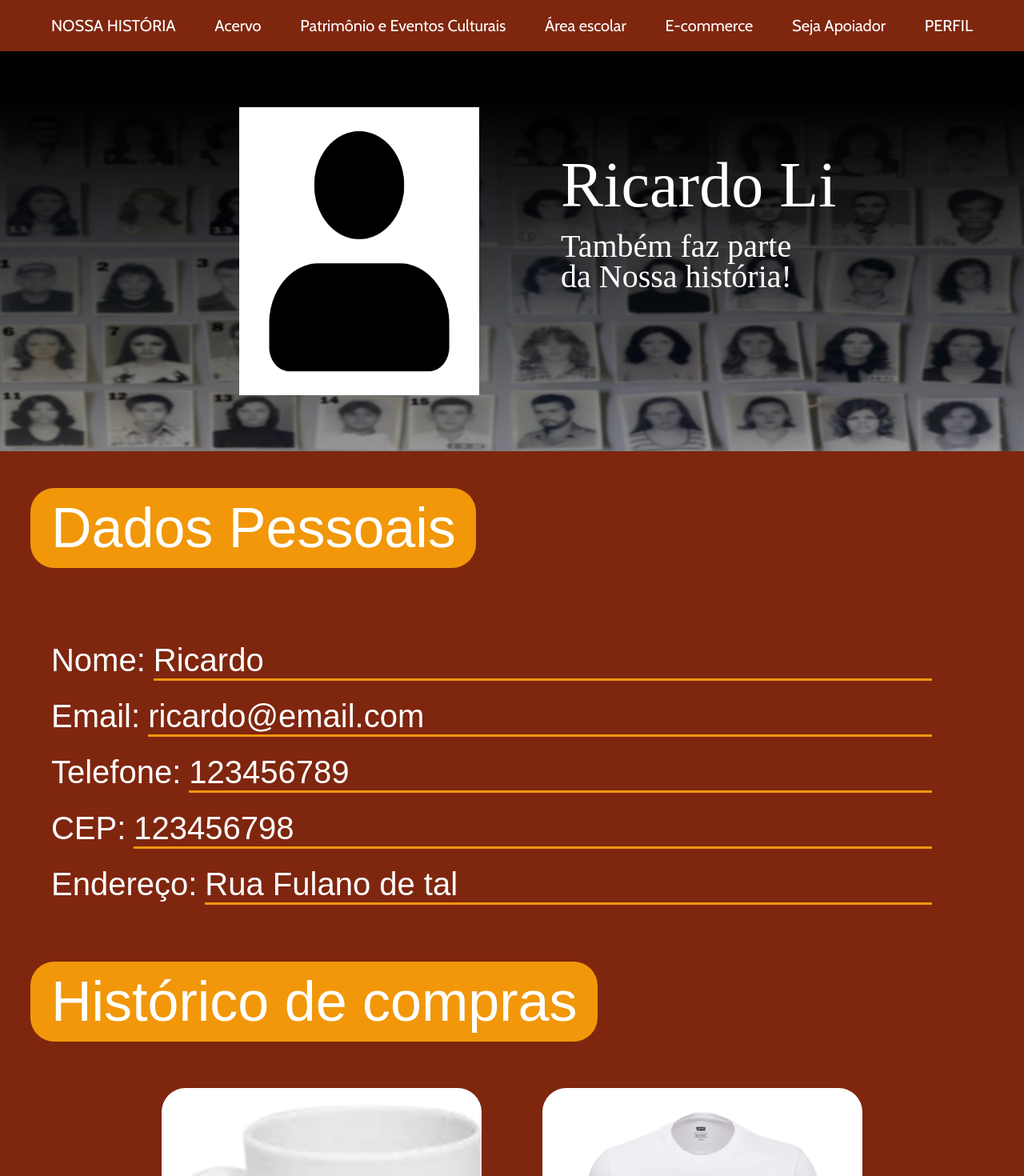
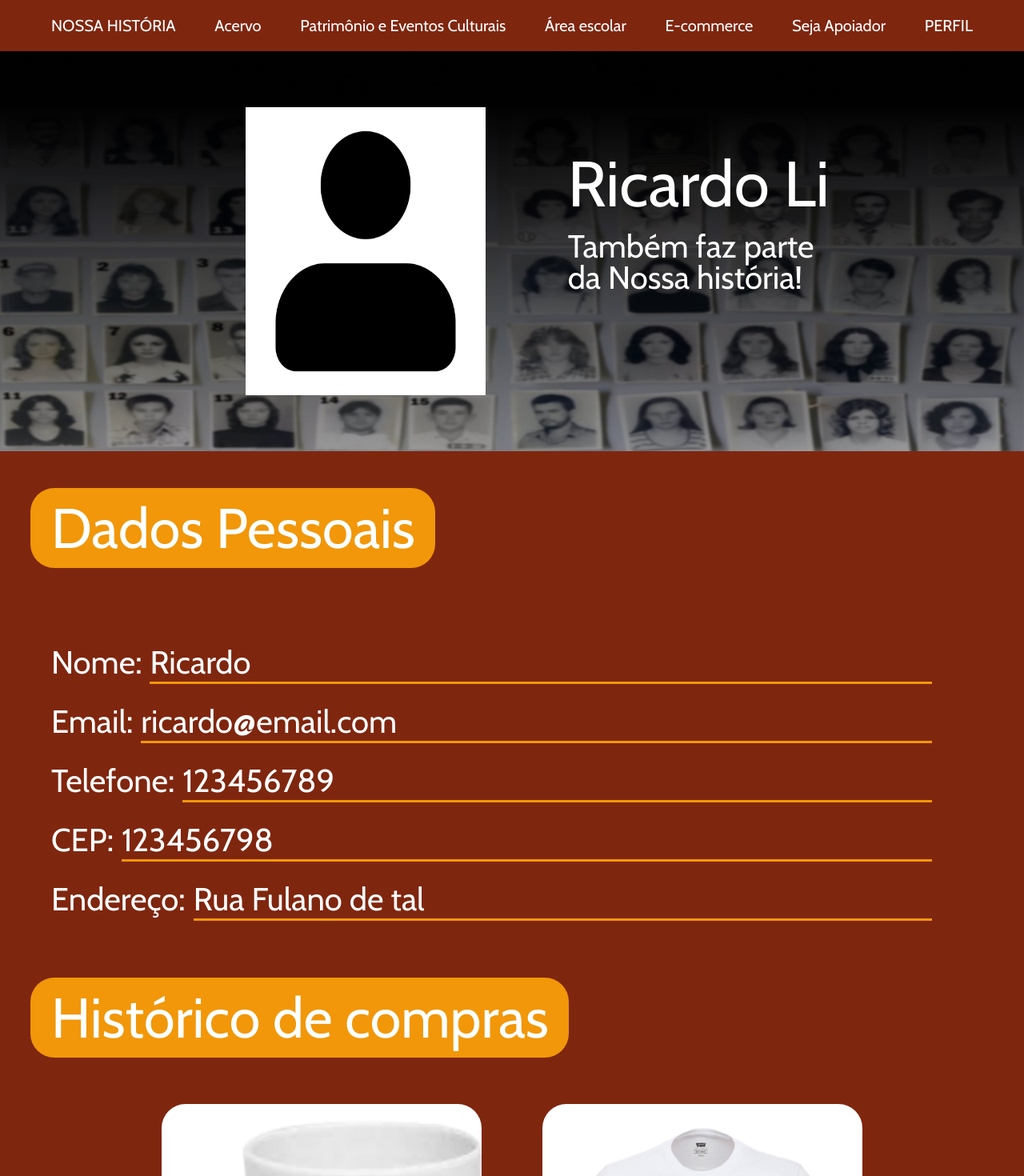
Before and after one commit to cpejr/acervo-web-frontend, a React (Vite) app: page /perfil in a window 1280 px wide. Shown: the top 1470 px of the page at 80% size. Built offline with nearby package versions, Linux system fonts and the light colour scheme; no server answers; a web font is replaced by a local one.

Commit message:
fix: props added

```diff
--- a/src/pages/Profile/styles.js
+++ b/src/pages/Profile/styles.js
@@ -9,7 +9,7 @@ const mobileBreakPoint = '700px';
 const miniBreakPoint = '440px';
 
 export const ProfileImage = styled.div`
-  background-color: white;
+  background-color: ${(props) => props.theme.colors.fontHeader};
   width: 30rem;
   height: 36rem;
   background-image: url(${profileImage});
@@ -24,8 +24,9 @@ export const Container = styled.div`
   height: 100%;
   flex-direction: column;
   gap: 2rem;
-  background-color: #7f260f;
+  background-color: ${(props) => props.theme.colors.primary};
   overflow: hidden;
+  font-family: ${(props) => props.theme.fonts.primary};
 `;
 
 export const BackgroundDiv = styled.div`
@@ -38,8 +39,8 @@ export const BackgroundDiv = styled.div`
   text-align: left;
   justify-content: center;
   align-items: center;
-  color: #ffffff;
-  font-family: camila;
+  color: ${(props) => props.theme.colors.fontHeader};
+  font-family: ${(props) => props.theme.fonts.primary};
 
   p {
     margin-left: 3%;
@@ -95,9 +96,9 @@ export const Data = styled.div`
   text-align: center;
   border-radius: 3rem;
   align-items: center;
-  color: #ffffff;
+  color: ${(props) => props.theme.colors.fontHeader};
   font-size: 7rem;
-  background-color: #f19709;
+  background-color: ${(props) => props.theme.colors.strongOrange};
   padding: 2%;
   margin-left: 3%;
   margin-top: 2%;
@@ -124,7 +125,7 @@ export const Info = styled.div`
   flex-direction: column;
   text-align: left;
   align-items: left;
-  color: #ffffff;
+  color: ${(props) => props.theme.colors.fontHeader};
   font-size: 4rem;
   padding: 2%;
   margin-left: 3%;
@@ -133,7 +134,7 @@ export const Info = styled.div`
 
   p1 {
     display: flex;
-    color: #ffffff;
+    color: ${(props) => props.theme.colors.fontHeader};
     margin-top: 2%;
     gap: 1rem;
   }
@@ -142,7 +143,7 @@ export const Info = styled.div`
 export const InfoText = styled.div`
   border-bottom: solid;
 
-  border-color: #f19709;
+  border-color: ${(props) => props.theme.colors.strongOrange};
   width: 100%;
 `;
 
@@ -153,9 +154,9 @@ export const Historic = styled.div`
   text-align: center;
   border-radius: 3rem;
   align-items: center;
-  color: #ffffff;
+  color: ${(props) => props.theme.colors.fontHeader};
   font-size: 7rem;
-  background-color: #f19709;
+  background-color: ${(props) => props.theme.colors.strongOrange};
   padding: 2%;
   margin-left: 3%;
   margin-top: 2%;
@@ -198,8 +199,8 @@ export const ProductContainer = styled.div`
 `;
 
 export const ProductButton = styled.button`
-  background-color: white;
-  color: #7f260f;
+  background-color: ${(props) => props.theme.colors.fontHeader};
+  color: ${(props) => props.theme.colors.primary};
   padding: 10px 20px;
   border: none;
   border-radius: 5px;
@@ -209,7 +210,7 @@ export const ProductButton = styled.button`
 `;
 
 export const ProductImage = styled.div`
-  background-color: white;
+  background-color: ${(props) => props.theme.colors.fontHeader};
   width: 40rem;
   height: 48rem;
   background-image: url(${(props) => props.imageUrl});
@@ -250,9 +251,9 @@ export const Button = styled.button`
   text-align: center;
   border-radius: 6rem;
   align-items: center;
-  color: #ffffff;
+  color: ${(props) => props.theme.colors.fontHeader};
   font-size: 3rem;
-  background-color: black;
+  background-color: ${(props) => props.theme.colors.fontDialog};
   margin-left: 2%;
   padding: 2%;
   cursor: pointer;
```
